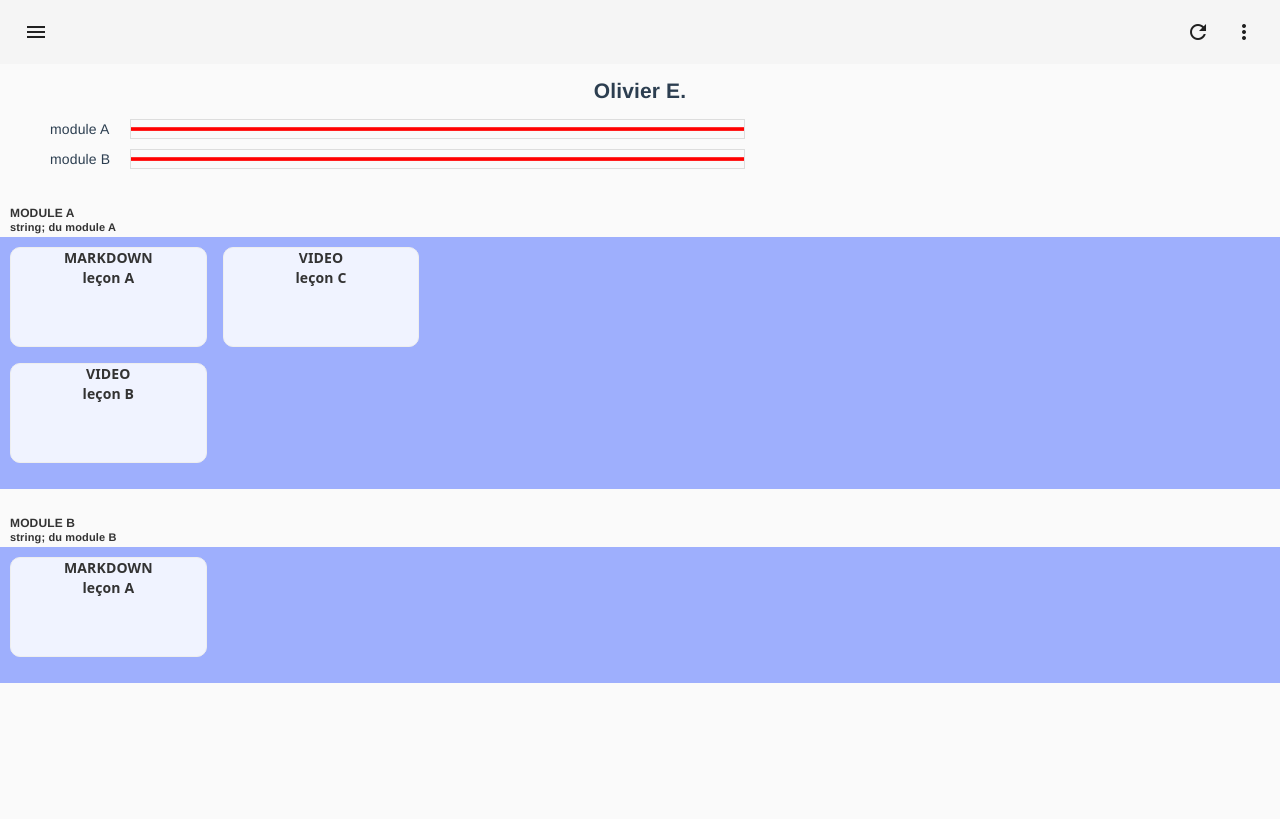
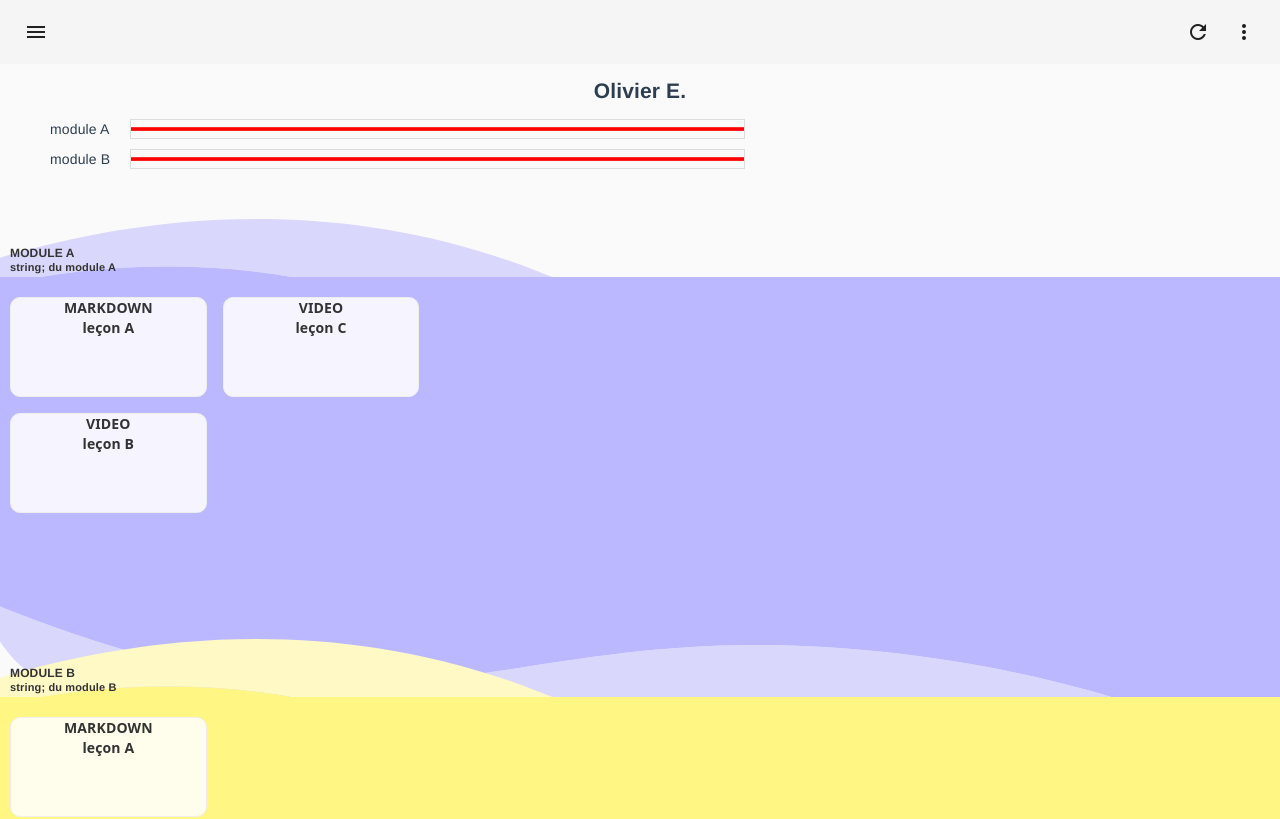
Before and after one commit to evaletolab/MILID, a Vue app in the folder milid-frontend/: page /home in a window 1280 px wide. Shown: the top 819 px of the page. Built offline with nearby package versions, Linux system fonts and the light colour scheme.

Commit message:
chg: initial theme for home

```diff
--- a/milid-frontend/public/config.json
+++ b/milid-frontend/public/config.json
@@ -1,3 +1,7 @@
 {
-  "version" : "v0.2.0"
+  "version" : "v0.2.0",
+  "themes": {
+    "1": { "primary":"#BBB8FF","secondary":"#D9D8FC"},
+    "2": { "primary":"#FFF683","secondary":"#FFF9C5"}
+  }
 }
--- a/milid-frontend/public/modules.json
+++ b/milid-frontend/public/modules.json
@@ -3,6 +3,7 @@
   "id": "module-a",
   "description": "string; du module A",
   "published": true,
+  "theme":"1",
   "lessons": [{
     "id": 0,
     "type": "MARKDOWN",
@@ -43,6 +44,7 @@
   "id": "module-b",
   "description": "string; du module B",
   "published": true,
+  "theme":"2",
   "lessons": [{
     "id": 3,
     "type": "MARKDOWN",
--- /dev/null
+++ b/milid-frontend/src/components/MILIDWave.vue
@@ -0,0 +1,73 @@
+<template>
+<!--- TOP -->
+<svg v-if="name == 'top'"
+   xmlns="http://www.w3.org/2000/svg"
+   :viewBox="viewBox" preserveAspectRatio="none" >
+<path
+   class="t2" :style="{ fill: colorSecondary }"
+   d="m 333.62,74.38 c 186.08,72.11 476.8,110.48 668.38,61.1 v -8.87 C 810.14,140.82 578,102.03 417.93,40 251.88,-24.36 94.68,1.64 0,30.25 v 20.9 C 87.89,32.58 208.04,25.71 333.62,74.38 Z"
+   id="path18" />
+<path
+   :style="{ fill: colorPrimary }"
+   d="M 1002,135.47 C 810.43,184.85 519.7,146.49 333.62,74.37 208.04,25.71 87.89,32.58 0,51.15 v 186.94 h 1002 z"
+   id="path20" />
+</svg>
+
+<!--- BTTOM -->
+<svg v-else-if="name == 'bottom'"
+   xmlns="http://www.w3.org/2000/svg"
+   :viewBox="viewBox" preserveAspectRatio="none" >
+
+<path
+   class="t2"
+   d="m 0,68.36 v 27.28 c 9.7,14.66 21.2,25.08 34.71,30.55 346.34,140.31 415.96,14.18 715.14,37.3 140.8,10.88 251.6,45.38 330.14,79.42 v -7.38 C 1031.82,202.72 888.51,118.82 660.91,101.24 383.83,79.83 318.34,195.97 0,68.36 Z"
+   id="path6"
+   :style="{ fill: colorSecondary }" />
+<path
+   class="t1"
+   d="m 0,68.36 c 318.34,127.61 383.83,11.47 660.92,32.88 227.6,17.58 370.91,101.48 419.08,134.29 V 0 H 0 Z"
+   id="path8"
+   :style="{ fill: colorPrimary }" />
+
+</svg>
+</template>
+
+<script lang="ts">
+import { Component, Prop, Vue } from 'vue-property-decorator';
+
+@Component
+export default class MILIDWave extends Vue {
+  @Prop({ default : 'top'}) private name!: string;
+  @Prop({ default : '1'}) private theme!: string;
+  @Prop({ default : '1000'}) private width!: string;
+  @Prop({ default : '235'}) private height!: string;
+  @Prop({ default : {}}) private config!: any;
+
+
+  get viewBox() {
+    return "0 0 "+this.width+" "+this.height;
+  }
+
+  get colorPrimary() {
+    return this.config.themes[this.theme].primary;
+  }
+
+  get colorSecondary() {
+    return this.config.themes[this.theme].secondary;
+  }
+
+
+}
+</script>
+
+<!-- Add "scoped" attribute to limit CSS to this component only -->
+<style scoped lang="scss">
+
+  .st0{fill:#6900FF;}
+  .st1{fill:#8761FF;}
+  .st2{fill:#BBB8FF;}
+  .st3{fill:#260063;}
+  .st4{fill:#4700B7;}
+  .st5{fill:none;}
+  .st6{opacity:0.5;fill:#BBB8FF;}
+</style>
--- /dev/null
+++ b/milid-frontend/src/views/Home.scss
@@ -0,0 +1,73 @@
+
+  .md-elevation-4 {
+    box-shadow: none;
+  }
+
+
+  .module {
+    margin-bottom: 100px;
+    margin-top: 50px;
+    text-align: left;
+    padding-top: 30px;
+    position: relative;
+    .top-wave, .bottom-wave {
+      width: 100%;
+      position: absolute;
+      overflow: visible;
+      left: 0;
+      top: 0;
+      z-index: -1;
+    }
+    .bottom-wave {
+      top: inherit;
+      margin-top: -20px;
+    }
+
+    >.title {
+      color: #333;
+      text-transform: uppercase;
+      padding-left: 10px;
+      font-weight: 700;
+      line-height: 8px;
+      font-size: 12px;
+    }
+    >.subtitle{
+      color: #333;
+      padding-left: 10px;
+      font-weight: 700;
+      font-size: 11px;
+    }
+
+    .lesson {
+      min-height:  100px;
+      border: 1px solid #eee;
+      border-radius: 10px;
+      color: #333;
+      background-color: rgba(255,255,255,0.85);
+    }
+  }
+
+
+  .masonry-with-columns {
+    columns: 6 140px;
+    column-gap: 1rem;
+    padding: 10px;
+    padding-top: 20px;
+    >div.lesson {
+      width: 150px;
+      margin: 0 1rem 1rem 0;
+      display: inline-block;
+      width: 100%;
+      text-align: center;
+      font-family: system-ui;
+      font-weight: 900;
+    }
+  }
+
+  @for $i from 1 through 36 {
+    div.-lesson:nth-child(#{$i}) {
+      $h: (random(400) + 100) + px;
+      height: $h;
+      line-height: $h;
+    }
+  }
--- a/milid-frontend/src/views/Home.vue
+++ b/milid-frontend/src/views/Home.vue
@@ -32,10 +32,11 @@
                   :module="mod"></ModuleStatus>
 
     <!-- MODULE -->
-    <div v-for="mod in modules" :key="mod.id" class="module ">
+    <div v-for="mod in modules" :key="mod.id" class="module " >
+      <div class="top-wave"><MILIDWave name="top" :theme="mod.theme" :config="config" /></div>
       <div class="title">{{mod.title}}</div>
       <div class="subtitle">{{mod.description}}</div>
-      <div class="masonry-with-columns">
+      <div class="masonry-with-columns" :style="{ backgroundColor: themePrivary(mod.theme)}">
         <div v-for="lesson in mod.lessons" :key="lesson.id"
             @click="routerLink(mod.id,lesson.id)"
             class="lesson">
@@ -43,6 +44,8 @@
           <div class="title">{{lesson.title}}</div>
         </div>
       </div>
+      <div class="bottom-wave"><MILIDWave name="bottom" :theme="mod.theme" :config="config" /></div>
+
       <!-- <li><router-link :to="'/module/' + mod.id + '/lesson/0'">{{ mod.title }}</router-link></li> -->
     </div>
 
@@ -51,67 +54,7 @@
 </template>
 
 <style lang="scss" scoped>
-
-
-  .md-elevation-4 {
-    box-shadow: none;
-  }
-
-
-  .module {
-    background: url('~@/assets/wave.svg') 0 -10%;
-    background-repeat: no-repeat;
-    text-align: left;
-    padding-top: 30px;
-    >.title {
-      color: #333;
-      text-transform: uppercase;
-      padding-left: 10px;
-      font-weight: 700;
-      line-height: 8px;
-      font-size: 12px;
-    }
-    >.subtitle{
-      color: #333;
-      padding-left: 10px;
-      font-weight: 700;
-      font-size: 11px;
-    }
-
-    .lesson {
-      min-height:  100px;
-      border: 1px solid #eee;
-      border-radius: 10px;
-      color: #333;
-      background-color: rgba(255,255,255,0.85);
-    }
-  }
-
-
-  .masonry-with-columns {
-    columns: 6 140px;
-    column-gap: 1rem;
-    padding: 10px;
-    background-color: var(--md-theme-default-accent);
-    background-color: #9eaffd;
-    >div.lesson {
-      width: 150px;
-      margin: 0 1rem 1rem 0;
-      display: inline-block;
-      width: 100%;
-      text-align: center;
-      font-family: system-ui;
-      font-weight: 900;
-    }
-  }
-
-  @for $i from 1 through 36 {
-    div.-lesson:nth-child(#{$i}) {
-      $h: (random(400) + 100) + px;
-      height: $h;
-      line-height: $h;
-    }
-  }
+   @import "./Home.scss";
 </style>
 
 <script lang="ts">
@@ -120,10 +63,11 @@ import { Route } from 'vue-router';
 import { $config, $module } from '../services';
 
 import ModuleStatus from '../components/ModuleStatus.vue';
+import MILIDWave from '../components/MILIDWave.vue';
 
 
 @Component({
-  components: { ModuleStatus },
+  components: { ModuleStatus, MILIDWave },
 })
 export default class Home extends Vue {
 
@@ -134,6 +78,10 @@ export default class Home extends Vue {
 
   get config(){
     return $config.store.config;
+  }
+
+  themePrivary(theme) {
+    return this.config.themes[theme].primary;
   }
 
   beforeRouteEnter(to: Route, from: Route, next: any) {
```
